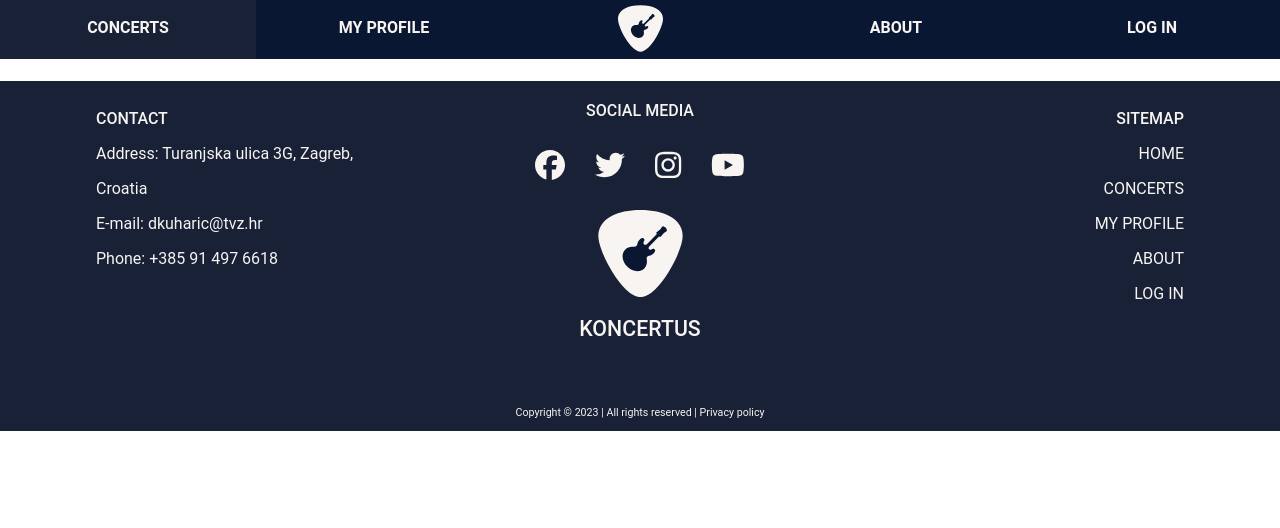
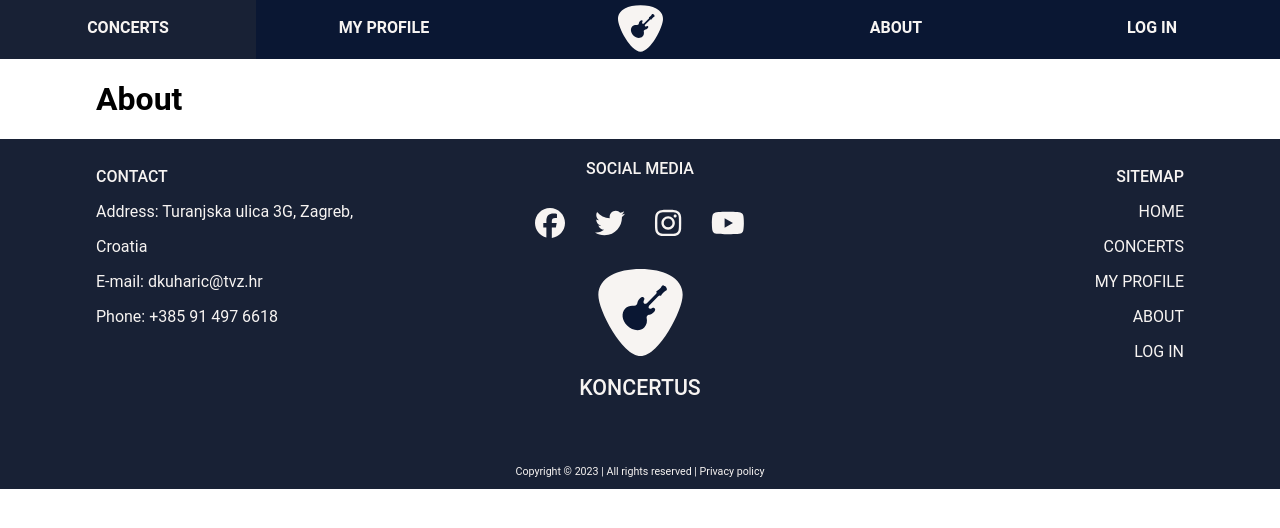
Before and after one commit to vorDa123/Zavrsni_Rad_dkuharic, a Vue app in the folder Koncertus/: page /about in a window 1280 px wide. Shown: the top 528 px of the page. Built offline with nearby package versions, Linux system fonts and the light colour scheme.

Commit message:
About page started

```diff
--- /dev/null
+++ b/Koncertus/src/components/About.vue
@@ -0,0 +1,5 @@
+<template>
+  <div class="wrapper marginTop">
+    <h1>About</h1>
+  </div>
+</template>
--- a/Koncertus/src/views/AboutPage.vue
+++ b/Koncertus/src/views/AboutPage.vue
@@ -1,16 +1,15 @@
 <template>
-  <div class="wrapper">
-    <h1>About</h1>
-  </div>
-
+  <About />
   <Footer />
 </template>
 <script>
+import About from "@/components/About.vue";
 import Footer from "@/components/Footer.vue";
 
 export default {
   components: {
+    About,
     Footer,
   },
-}
+};
 </script>
```
